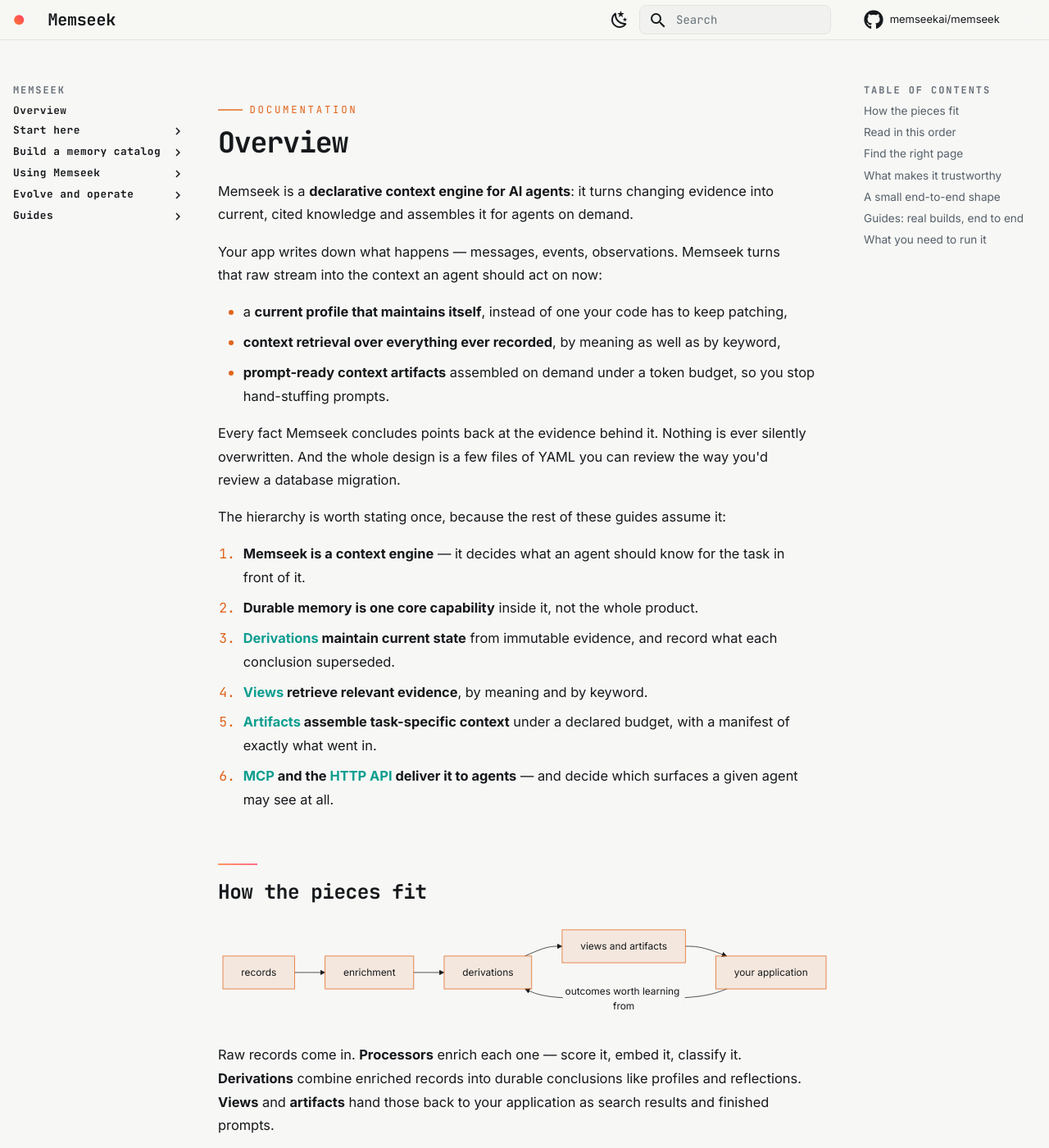
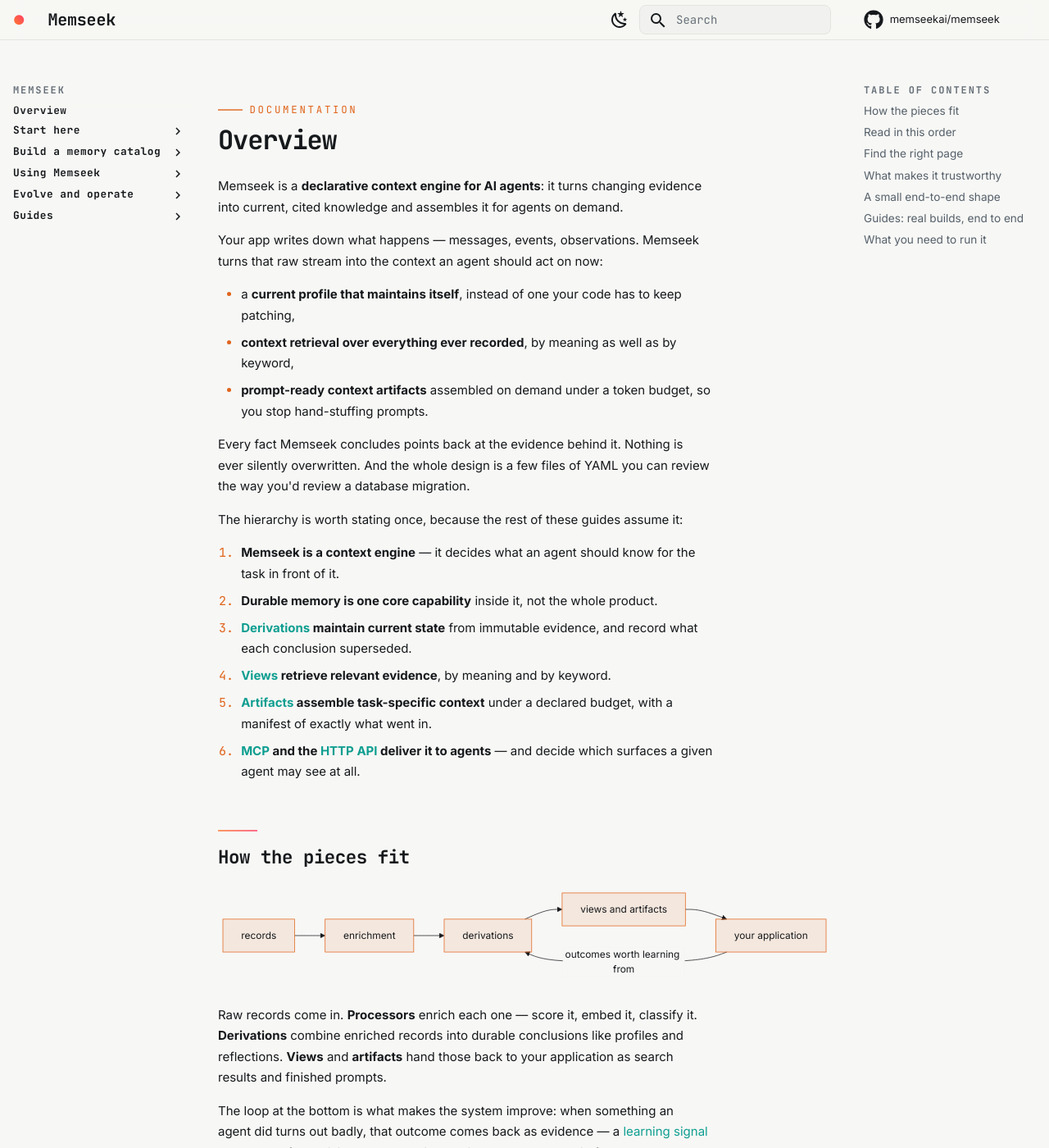
Before and after one commit to memseekai/memseek, an MkDocs documentation site: the page built from docs/index.md, in a window 1280 px wide and 1400 px high. Shown: the whole window at 82% size. Built offline with MkDocs 1.6.1 and Material for MkDocs 9.7.7, drawn with Linux system fonts in a browser that asks for light colours; comment, search, counter and statistics services are not loaded.

Commit message:
font size

```diff
--- a/docs/stylesheets/extra.css
+++ b/docs/stylesheets/extra.css
@@ -39,8 +39,14 @@
 
   /* Reading measure for running prose. Tables, code, and diagrams are exempt
      and use the full content column — this is the one knob that decides how
-     long a line of text gets. */
-  --ms-measure: 36rem;
+     long a line of text gets.
+
+     Sized against the body size below, not picked in the abstract: 30rem is
+     600px, which at 15px Inter lands around 75 characters — the top of the
+     45–75 range typography guidance puts comfortable reading in. It has to
+     move with the font size; leaving it at 36rem while shrinking the text
+     would have pushed lines past 95 characters. */
+  --ms-measure: 30rem;
 }
 
 /* ---------- dark scheme (site parity: this is the default) ---------- */
@@ -180,9 +186,28 @@
    Typography
    ============================================================ */
 
+/* Material's root is 125%, so 1rem is 20px here and 0.75rem is 15px — the
+   size most documentation sites settle on for body text, a step down from
+   the 16.4px this used to run at. Everything below is sized off it, so the
+   hierarchy holds rather than the headings suddenly shouting.
+
+   Line height comes down with it. 1.75 was set for a longer line; at 15px in
+   a ~75-character column, 1.7 keeps the leading generous without letting the
+   lines drift apart and lose the paragraph. */
 .md-typeset {
-  font-size: 0.82rem;
-  line-height: 1.75;
+  font-size: 0.75rem;
+  line-height: 1.7;
+}
+
+/* Phones do not get the step down. 15px is comfortable on a desktop monitor
+   at desk distance; on a handset held further out, at lower effective pixel
+   density for text, the same size is the one people pinch to zoom. 16px is
+   the floor there, and the column is already narrow enough that the measure
+   never gets a say. */
+@media screen and (max-width: 44.9375em) {
+  .md-typeset {
+    font-size: 0.8rem;
+  }
 }
 
 .md-typeset p,
@@ -233,13 +258,13 @@
 }
 
 .md-typeset h1 {
-  font-size: 1.75rem;
+  font-size: 1.6rem;
   letter-spacing: -0.035em;
   margin-bottom: 1.2rem;
 }
 
 .md-typeset h2 {
-  font-size: 1.22rem;
+  font-size: 1.12rem;
   margin-top: 2.6em;
 }
 
@@ -256,12 +281,12 @@
 }
 
 .md-typeset h3 {
-  font-size: 1rem;
+  font-size: 0.92rem;
   margin-top: 2em;
 }
 
 .md-typeset h4 {
-  font-size: 0.85rem;
+  font-size: 0.79rem;
   margin-top: 1.8em;
   color: var(--ms-muted);
 }
@@ -375,8 +400,11 @@
   border-color: color-mix(in srgb, currentColor 35%, var(--ms-border));
 }
 
+/* Held at 0.9× the prose size. Mono faces read larger than Inter at the same
+   nominal size, so matching the two would make the code blocks the loudest
+   thing on the page. */
 .md-typeset pre > code {
-  font-size: 0.72rem;
+  font-size: 0.68rem;
   line-height: 1.6;
 }
 
@@ -450,7 +478,7 @@
      rounded border. The wrapper, not the table, owns horizontal scrolling, so
      clipping here costs nothing. */
   overflow: hidden;
-  font-size: 0.74rem;
+  font-size: 0.7rem;
   font-variant-numeric: tabular-nums;
   line-height: 1.6;
   box-shadow: none;
@@ -512,7 +540,7 @@
   border-left: 2px solid var(--ms-callout, var(--ms-cyan));
   border-radius: 8px;
   box-shadow: none;
-  font-size: 0.78rem;
+  font-size: 0.72rem;
 }
 
 .md-typeset .admonition[class] > .admonition-title,
```
